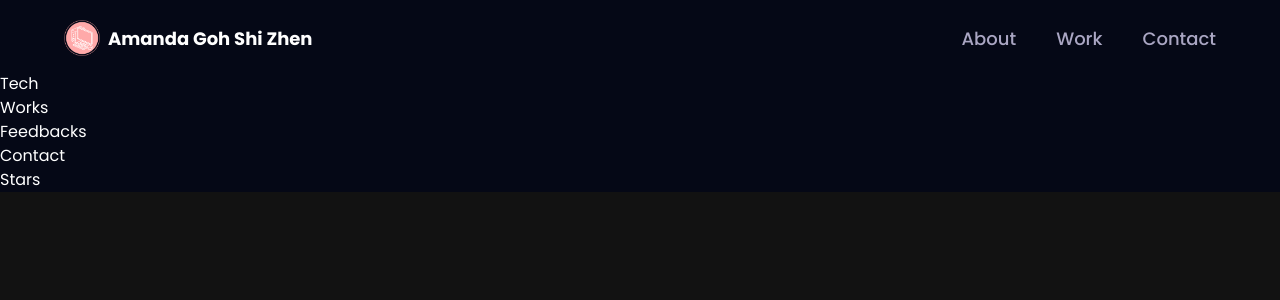
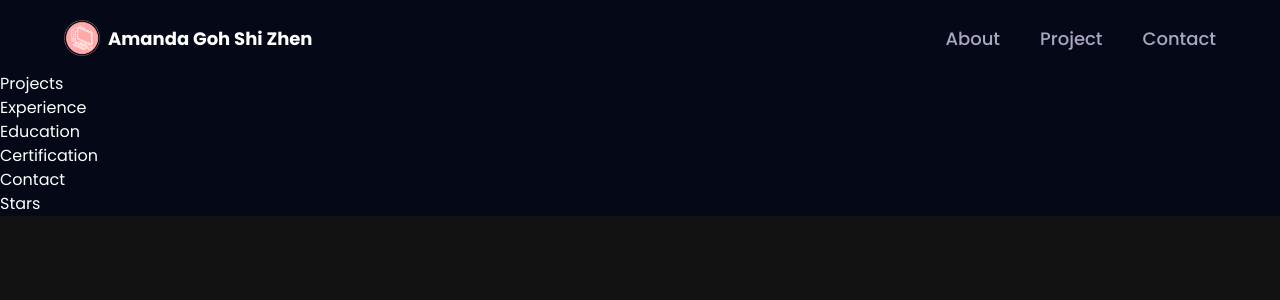
Before and after one commit to Amanda9601/Portfolio, a React (Vite) app: page / in a window 1280 px wide. Shown: the top 300 px of the page. Built offline with nearby package versions, Linux system fonts and the light colour scheme.

Commit message:
add/remove sections

```diff
--- a/src/App.jsx
+++ b/src/App.jsx
@@ -1,6 +1,6 @@
 import { BrowserRouter } from "react-router-dom"
-import {About, Contact, Experience, Feedbacks, Tech, Works,
-  StarsCanvas, Navbar, Hero} from './components'
+import {About, Contact, Experience, Education, Skills, Projects,
+  StarsCanvas, Navbar, Hero, Certification} from './components'
 
 const App = () => {
 
@@ -14,10 +14,11 @@ const App = () => {
         </div>
 
         <About/>
+        <Skills/>
+        <Projects/>
         <Experience/>
-        <Tech/>
-        <Works/>
-        <Feedbacks/>
+        <Education/>
+        <Certification/>
 
         <div className="relative z-0">
           <Contact/>
--- /dev/null
+++ b/src/components/Certification.jsx
@@ -0,0 +1,9 @@
+import React from 'react'
+
+const Certification = () => {
+  return (
+    <div>Certification</div>
+  )
+}
+
+export default Certification
--- /dev/null
+++ b/src/components/Education.jsx
@@ -0,0 +1,9 @@
+import React from 'react'
+
+const Education = () => {
+  return (
+    <div>Education</div>
+  )
+}
+
+export default Education
--- a/src/components/Feedbacks.jsx
+++ /dev/null
@@ -1,9 +0,0 @@
-import React from 'react'
-
-const Feedbacks = () => {
-  return (
-    <div>Feedbacks</div>
-  )
-}
-
-export default Feedbacks
--- /dev/null
+++ b/src/components/Projects.jsx
@@ -0,0 +1,9 @@
+import React from 'react'
+
+const Projects = () => {
+  return (
+    <div>Projects</div>
+  )
+}
+
+export default Projects
--- /dev/null
+++ b/src/components/Skills.jsx
@@ -0,0 +1,9 @@
+import React from 'react'
+
+const Skills = () => {
+  return (
+    <div>Skills</div>
+  )
+}
+
+export default Skills
--- a/src/components/Tech.jsx
+++ /dev/null
@@ -1,9 +0,0 @@
-import React from 'react'
-
-const Tech = () => {
-  return (
-    <div>Tech</div>
-  )
-}
-
-export default Tech
--- a/src/components/Works.jsx
+++ /dev/null
@@ -1,9 +0,0 @@
-import React from 'react'
-
-const Works = () => {
-  return (
-    <div>Works</div>
-  )
-}
-
-export default Works
--- a/src/constants/index.js
+++ b/src/constants/index.js
@@ -31,8 +31,8 @@ export const navLinks = [
     title: "About",
   },
   {
-    id: "work",
-    title: "Work",
+    id: "project",
+    title: "Project",
   },
   {
     id: "contact",
```
Also changed, not shown: src/components/index.js (+8 -6 lines).
